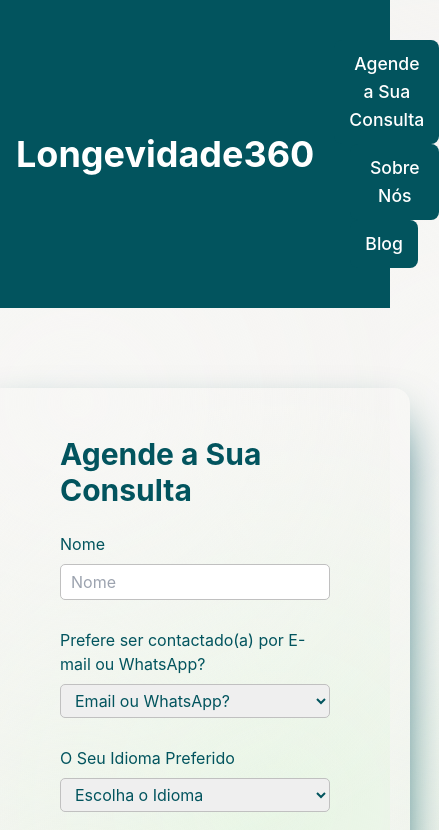
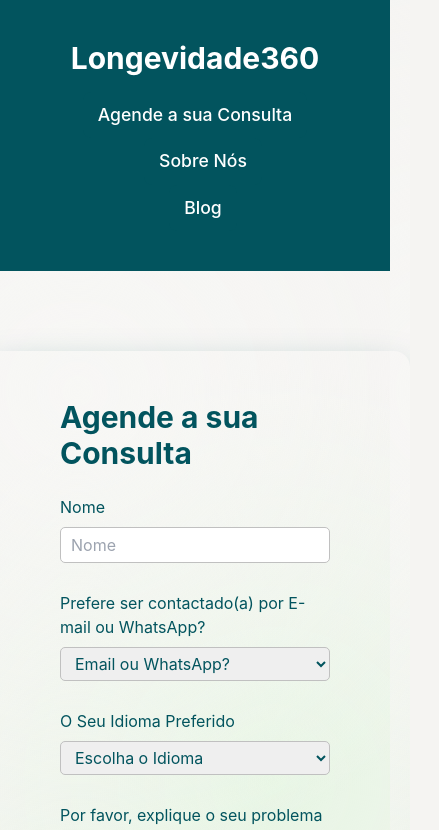
Before and after one commit to Maryamtehranizadeh/longevidade360, a React (Vite) app: page /book-your-appointment in a window 390 px wide. Shown: the top 830 px of the page, 439 px wide, since content can reach past the window. Built offline with nearby package versions, Linux system fonts and the light colour scheme.

Commit message:
header responsive css

```diff
--- a/src/layout/Header.jsx
+++ b/src/layout/Header.jsx
@@ -5,14 +5,16 @@ function Header() {
   const { t, i18n } = useTranslation();
   return (
     <header className="bg-primary text-secondary w-full">
-      <div className="max-w-6xl mx-auto flex flex-row gap-x-5 items-center justify-between px-4 py-10">
+      <div className="max-w-6xl mx-auto flex flex-col md:flex-row gap-4 md:gap-x-5 items-center justify-between px-4 py-10">
         <div>
-          <Link to="/" className="text-4xl font-bold hover:opacity-90">
+          <Link
+            to="/"
+            className="text-3xl md:text-4xl font-bold hover:opacity-90 transition-opacity duration-300"
+          >
             Longevidade360
           </Link>
         </div>
-        <div className="text-lg font-semibold">
-          <nav className="space-x-4">
+        <nav className="flex flex-col items-center sm:flex-row space-x-4 ">
           <button>
             <Link to="/book-your-appointment">
               {t("Book Your Appointment")}
@@ -28,7 +30,6 @@ function Header() {
           </button>
         </nav>
       </div>
-      </div>
     </header>
   );
 }
--- a/src/locales/pt/translation.json
+++ b/src/locales/pt/translation.json
@@ -1,7 +1,7 @@
 {
   "Welcome to": "Bem-vindo à",
   "Your journey to a healthier and longer life": "Sua jornada para uma vida mais saudável e longa",
-  "Book Your Appointment": "Agende a Sua Consulta",
+  "Book Your Appointment": "Agende a sua Consulta",
   "About Us": "Sobre Nós",
   "Created by": "Criado por",
   "Name": "Nome",
--- a/src/pages/BookAppointment.jsx
+++ b/src/pages/BookAppointment.jsx
@@ -12,7 +12,7 @@ function BookAppointment() {
     console.log(contactMethod);
   }, [contactMethod]);
   return (
-    <div className="flex flex-col my-20 py-12 px-20 w-auto  text-primary rounded-2xl shadow-2xl shadow-primary">
+    <div className="flex flex-col my-20 py-12 px-20 w-auto text-primary rounded-2xl shadow-2xl shadow-primary">
       <h1 className="text-3xl font-bold">{t("Book Your Appointment")}</h1>
       <form action="submit" className="flex flex-col gap-y-2 mt-6">
         <label htmlFor="name">{t("Name")}</label>
```
Lines whose indentation alone changed are shown as unchanged.
